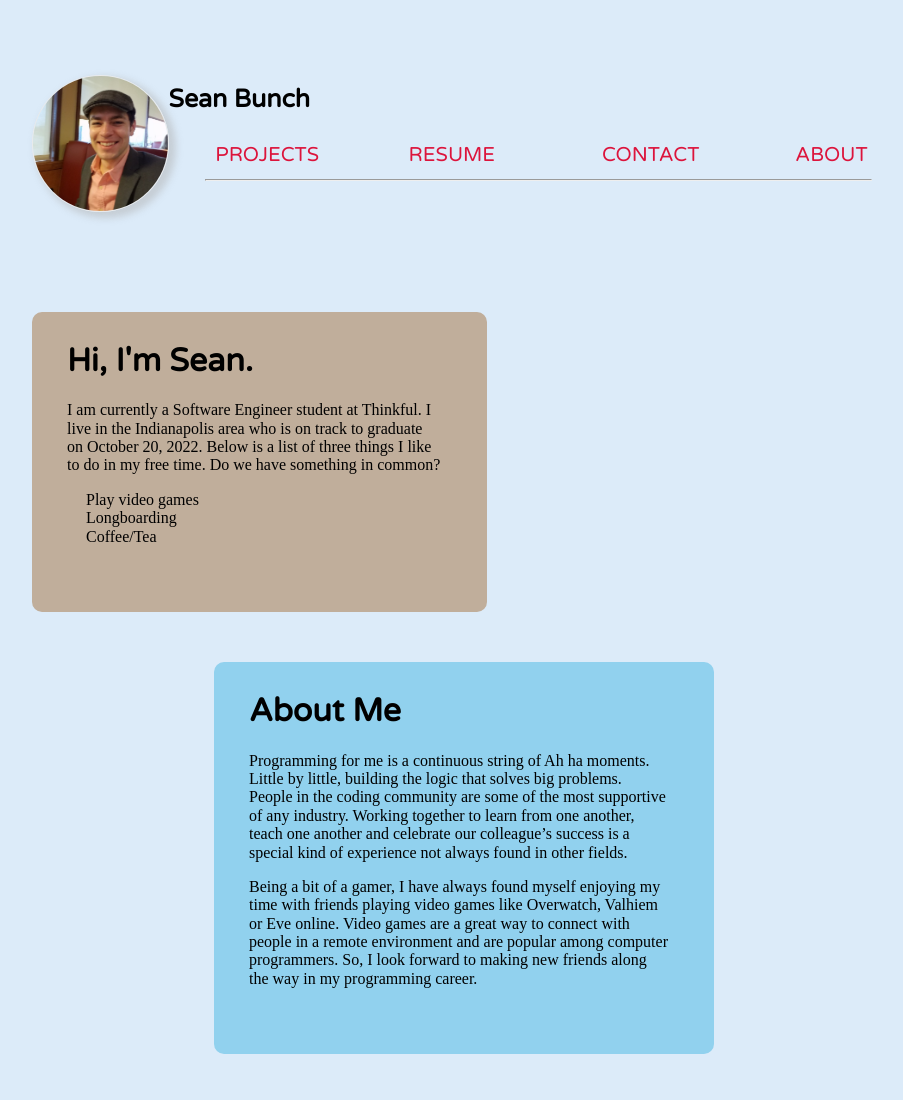
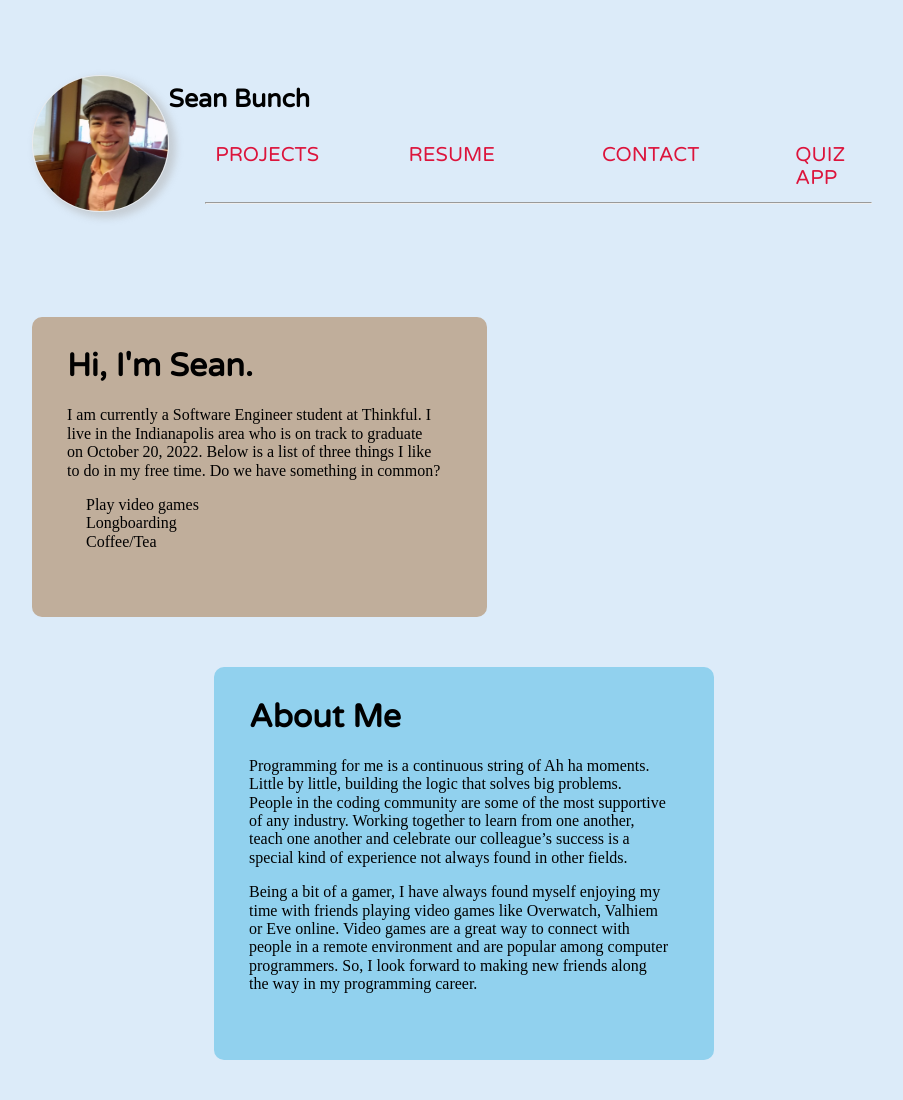
Before and after one commit to SeanBunch/Personal-web-site, a plain HTML site: page index.html in a window 1280 px wide. Shown: the top 1100 px of the page, without its empty margins (153-1056 px from the left). Drawn offline with nearby package versions, Linux system fonts and the light colour scheme.

Commit message:
Update index.html

```diff
--- a/index.html
+++ b/index.html
@@ -28,7 +28,7 @@
                     <a class="menu" href="#">PROJECTS</a>
                     <a class="menu" href="#">RESUME</a>
                     <a class="menu" href="#">CONTACT</a>
-                    <a class="menu" href="#">ABOUT</a>
+                    <a class="menu" href="https://seanbunch.github.io/Quiz-App/">QUIZ APP</a>
                 </div>
                 <hr>
             </div>
```
